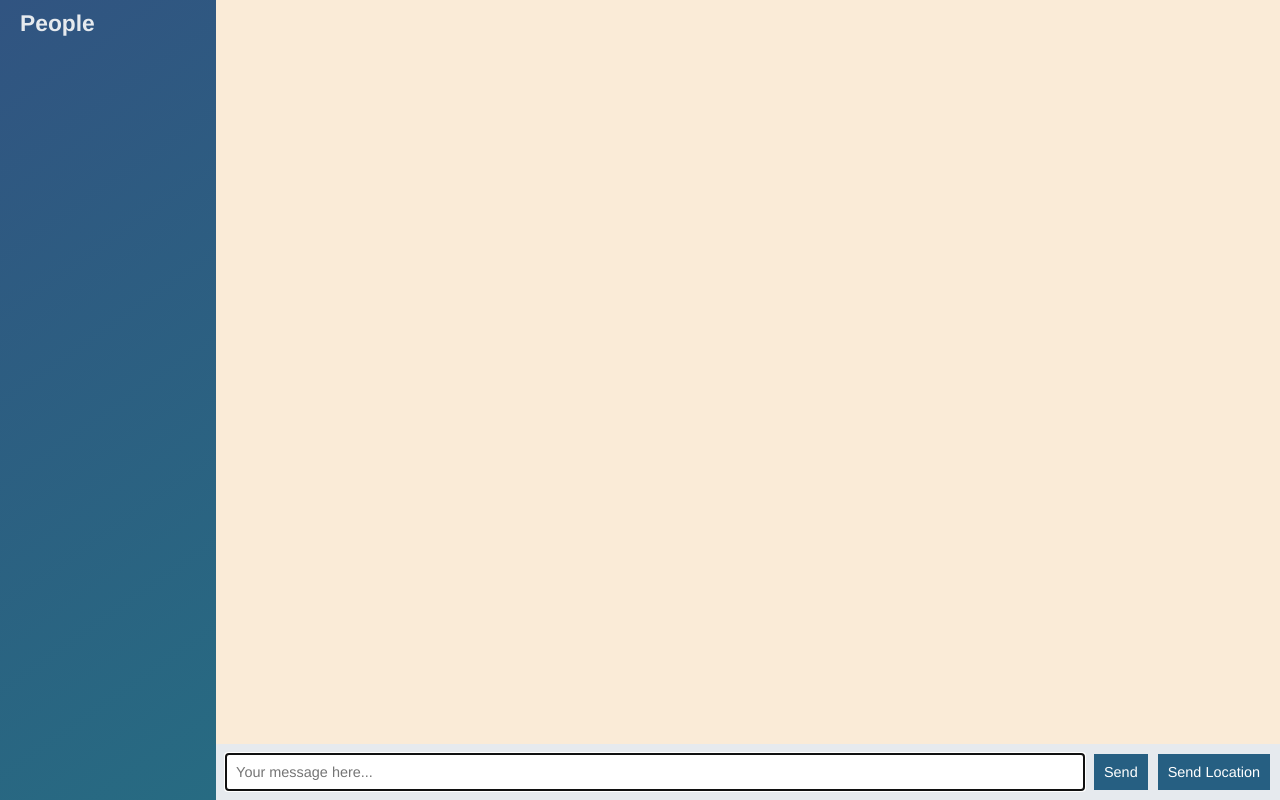
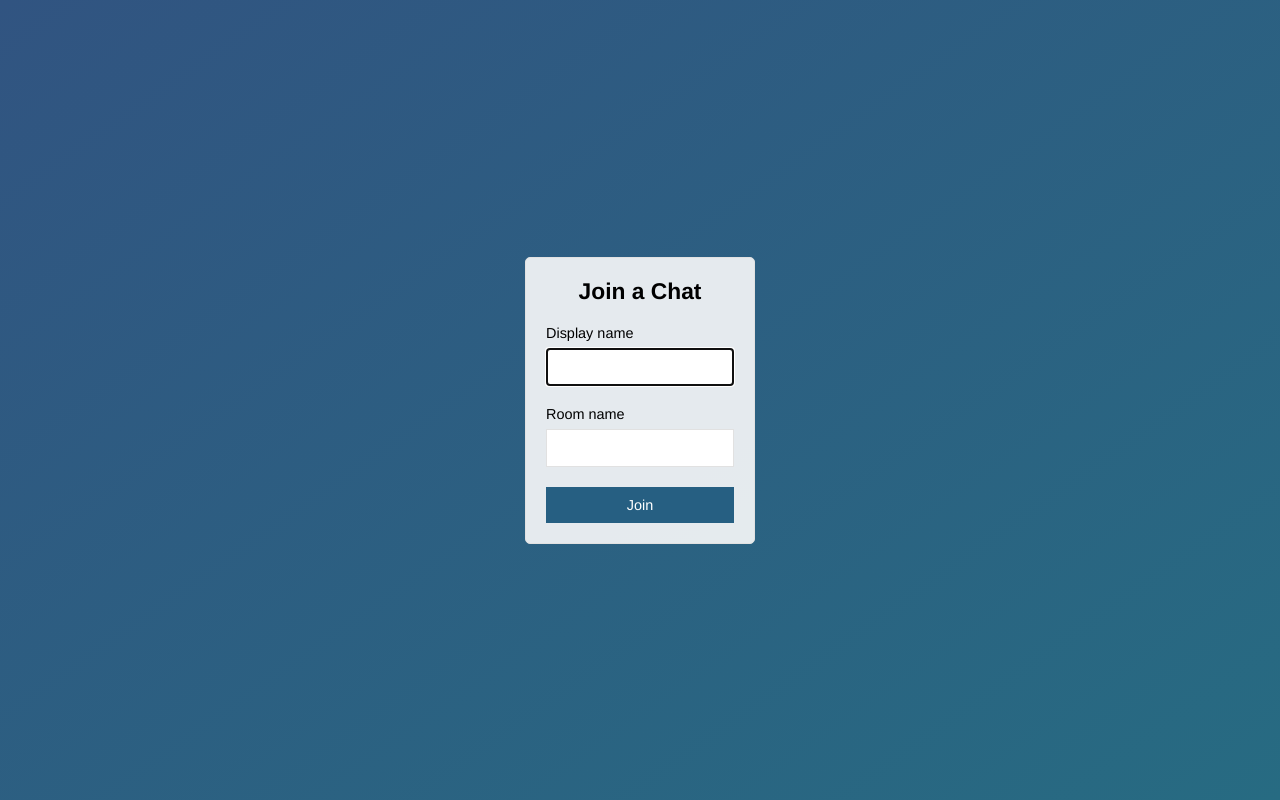
Before and after one commit to dargavavid/node-chat-app, a website: page public/index.html in a window 1280 px wide. Drawn offline with nearby package versions, Linux system fonts and the light colour scheme; no server answers.

Commit message:
Add join page that submits to chat.html

```diff
--- a/public/index.html
+++ b/public/index.html
@@ -2,53 +2,29 @@
 <html lang="en">
 <head>
     <meta charset="UTF-8">
-    <meta name="viewport" content="width=device-width, initial-scale=1.0">
+    <meta name="viewport" content="width=device-width, initial-scale=1.0, user-scalable=no">
     <meta http-equiv="X-UA-Compatible" content="ie=edge">
     <link rel="stylesheet" href="/css/styles.css">
-    <title>Document</title>
+    <title>Join | ChatApp</title>
 </head>
-<body class="chat">
-    <div class="chat__sidebar">
-        <h3>People</h3>
-        <div id="users"></div>
+<body class="centered-form">
+    <div class="centered-form__form">
+        <form action="/chat.html">
+            <div class="form-field">
+                <h3>Join a Chat</h3>
+            </div>
+            <div class="form-field">
+                <label>Display name</label>
+                <input type="text" name="name" autofocus>
+            </div>
+            <div class="form-field">
+                <label>Room name</label>
+                <input type="text" name="room">
+            </div>
+            <div class="form-field">
+                <button>Join</button>
+            </div>
+        </form>
     </div>
-
-    <div class="chat__main">
-        <ol id="messages" class="chat__messages"></ol>
-        <div class="chat__footer">
-            <form id="message-form">
-                <input type="text" name="message" placeholder="Your message here..." autofocus autocomplete="off">
-                <button>Send</button>
-            </form>
-            <button id="send-location">Send Location</button>
-        </div>
-    </div>
-    <script id="message-template" type="text/template">
-        <li class="message">
-            <div class="message__title">
-                <h4>{{from}}</h4>
-                <span>{{createdAt}}</span>
-            </div>
-            <div class="message__body">
-                <p>{{text}}</p>
-            </div>
-        </li>
-    </script>
-    <script id="location-message-template" type="text/template">
-        <li class="message">
-            <div class="message__title">
-                <h4>{{from}}</h4>
-                <span>{{createdAt}}</span>
-            </div>
-            <div class="message__body">
-                <a href="{{url}}" target="_blank">My current location</a>
-            </div>
-        </li>
-    </script>
-    <script src="/socket.io/socket.io.js"></script>
-    <script src="/js/libs/jquery-3.3.1.min.js"></script>
-    <script src="/js/libs/moment.js"></script>
-    <script src="/js/libs/mustache.js"></script>
-    <script src="/js/index.js"></script>
 </body>
 </html>
```
Also changed, not shown: public/chat.html (added, +54 -0 lines), public/js/chat.js (renamed from public/js/index.js).
